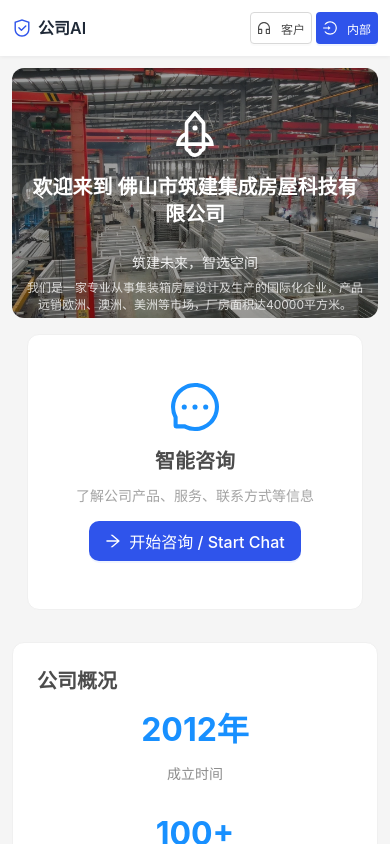
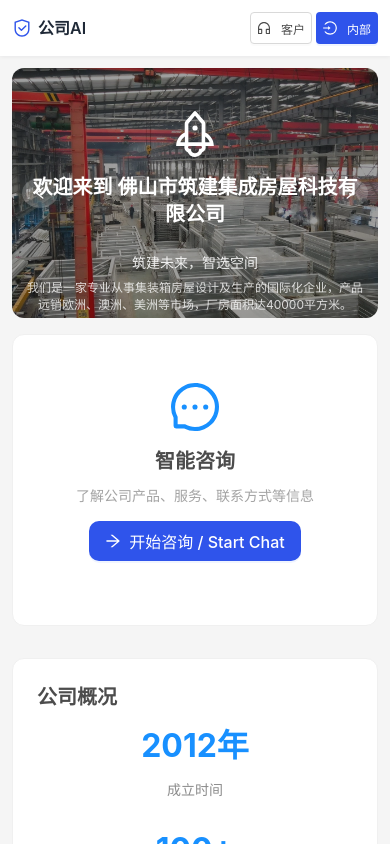
Before and after one commit to amike42w-sys/company-ai, a React (Vite) app: page / in a window 390 px wide. Shown: the top 844 px of the page. Built offline with nearby package versions, Linux system fonts and the light colour scheme.

Commit message:
style: 调整首页卡片宽度，确保手机端布局整齐一致

```diff
--- a/src/components/Home/HomePage.module.css
+++ b/src/components/Home/HomePage.module.css
@@ -49,16 +49,27 @@
 }
 
 .featureCard {
+  width: 100%; /* 确保卡片占满父容器宽度 */
   height: 100%;
   border-radius: 12px;
   transition: all 0.3s ease;
   display: flex;
   flex-direction: column;
+  /* 关键：确保在手机端没有最大宽度限制 */
+  max-width: none !important;
+  box-sizing: border-box; /* 防止 padding 撑破宽度 */
 }
 
 .featureCard:hover {
   transform: translateY(-4px);
   box-shadow: 0 12px 40px rgba(0, 0, 0, 0.12);
+}
+
+/* 如果你的 Row 或 Col 有特殊的间距设置，确保它们是一致的 */
+@media (max-width: 576px) {
+  .featureCard {
+    margin-bottom: 16px; /* 增加底部间距，防止卡片粘在一起 */
+  }
 }
 
 .featureContent {
```
